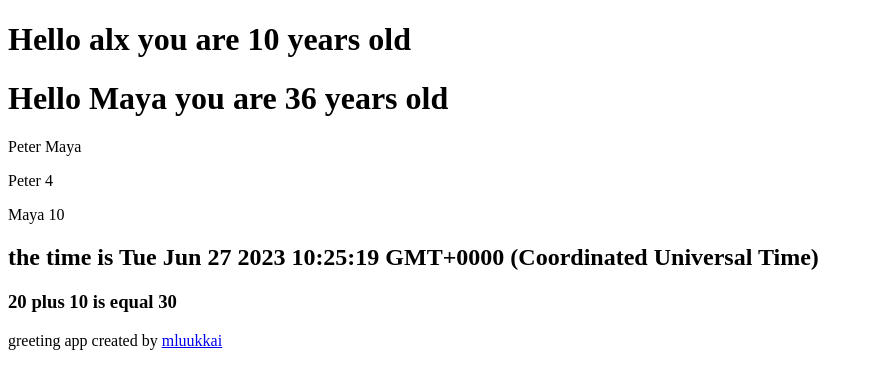
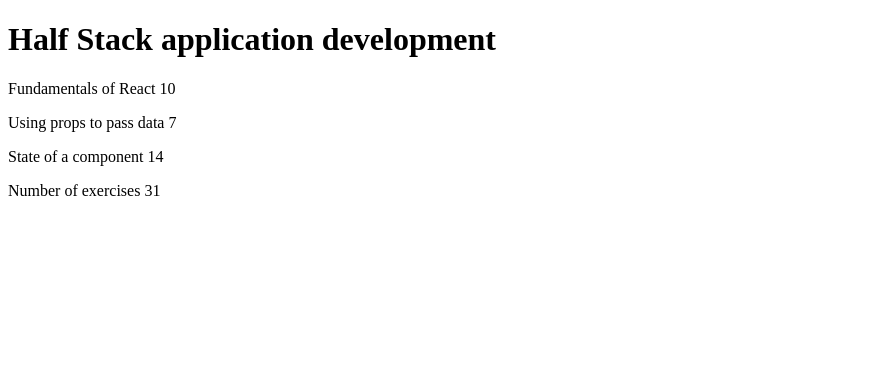
Before and after one commit to timmoh-king/FullStack-open, a React (Create React App) app in the folder intro-to_react/: page / in a window 1280 px wide. Shown: the top 388 px of the page, without its empty margins (0-873 px from the left). Built offline with nearby package versions, Linux system fonts and the light colour scheme.

Commit message:
Introduction to react

```diff
--- a/intro-to_react/src/App.js
+++ b/intro-to_react/src/App.js
@@ -1,43 +1,26 @@
-const Greeting = (props) => {
+import React from "react"
+import Header from "./components/Header"
+import Content from "./components/Content"
+import Total from "./components/Total"
+
+const App = () => {
+  const course = 'Half Stack application development'
+  const part1 = 'Fundamentals of React'
+  const exercises1 = 10
+  const part2 = 'Using props to pass data'
+  const exercises2 = 7
+  const part3 = 'State of a component'
+  const exercises3 = 14
+
   return (
     <div>
-      <h1>Hello {props.name} you are {props.age} years old</h1>
+      <Header course={course} />
+      <Content part={part1} exercise={exercises1} />
+      <Content part={part2} exercise={exercises2} />
+      <Content part={part3} exercise={exercises3} />
+      <Total exercise1={exercises1} exercise2={exercises2} exercise3={exercises3} />
     </div>
   )
 }
 
-const Footer = () => {
-  return (
-    <div>
-      greeting app created by <a href='https://github.com/mluukkai'>mluukkai</a>
-    </div>
-  )
-}
-
-const App = () => {
-  const buddies = [
-    { name: 'Peter', age: 4 },
-    { name: 'Maya', age: 10 },
-  ]
-  const friends = [ 'Peter', 'Maya']
-  const now = new Date()
-  const a = 20
-  const b = 10
-  console.log(now, a+b)
-  const name = "alx"
-  return (
-    <div>
-      <Greeting name={name} age={b}/>
-      <Greeting name='Maya' age={26 + 10} />
-      <p>{friends[0]} {friends[1]}</p>
-      <p>{buddies[0].name} {buddies[0].age}</p>
-      <p>{buddies[1].name} {buddies[1].age}</p>
-      <h2>the time is {now.toString()}</h2>
-      <h3>{a} plus {b} is equal {a+b}</h3>
-
-      <Footer />
-    </div>
-  );
-};
-
-export default App;
+export default App
--- /dev/null
+++ b/intro-to_react/src/components/Content.js
@@ -0,0 +1,11 @@
+import React from 'react'
+
+const Content = (props) => {
+  return (
+    <div>
+      <p>{props.part} {props.exercise}</p>
+    </div>
+  )
+}
+
+export default Content
--- /dev/null
+++ b/intro-to_react/src/components/Header.js
@@ -0,0 +1,11 @@
+import React from 'react'
+
+const Header = (props) => {
+  return (
+    <div>
+      <h1>{props.course}</h1>
+    </div>
+  )
+}
+
+export default Header
--- /dev/null
+++ b/intro-to_react/src/components/Total.js
@@ -0,0 +1,12 @@
+import React from 'react'
+
+const Total = ({exercise1, exercise2, exercise3}) => {
+    const total = exercise1 + exercise2 + exercise3
+  return (
+    <div>
+      <p>Number of exercises {total}</p>
+    </div>
+  )
+}
+
+export default Total
```
Also changed, not shown: intro-to_react/src/components/test_app.js (added, +43 -0 lines).
